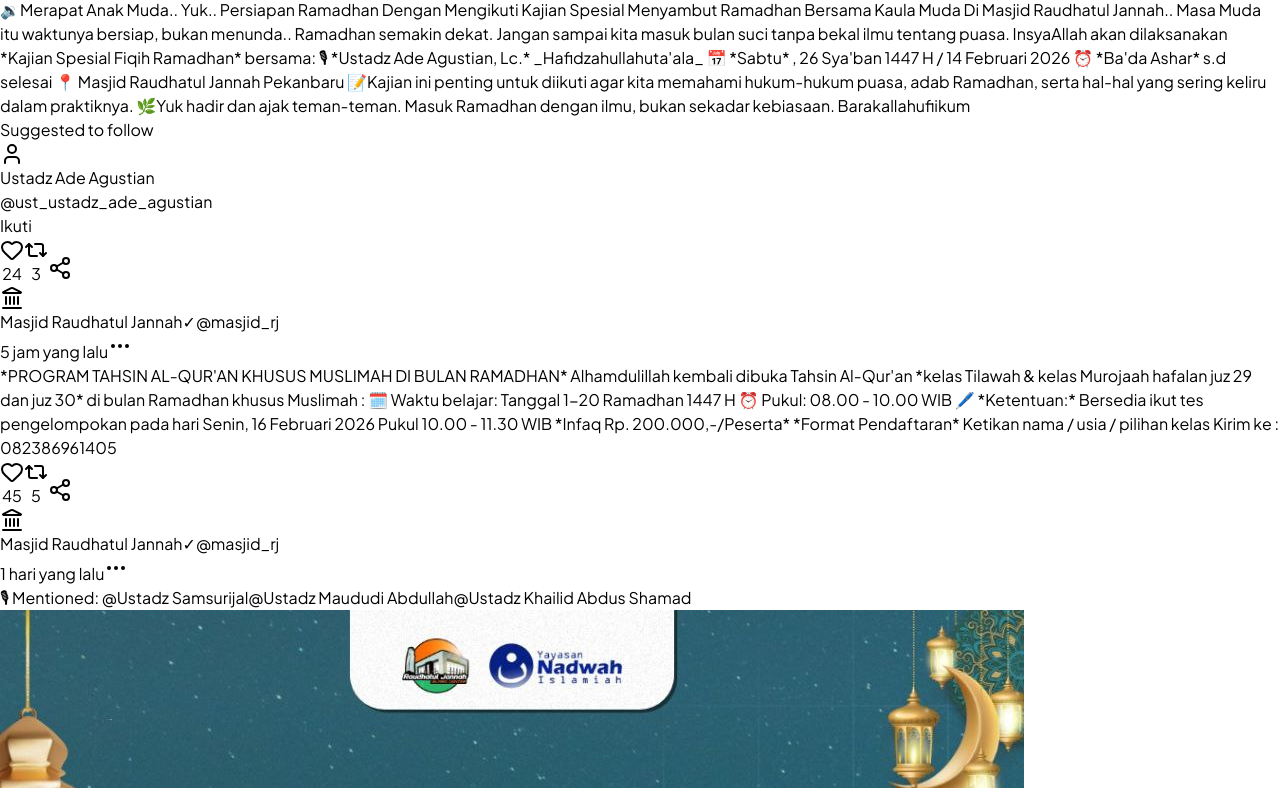
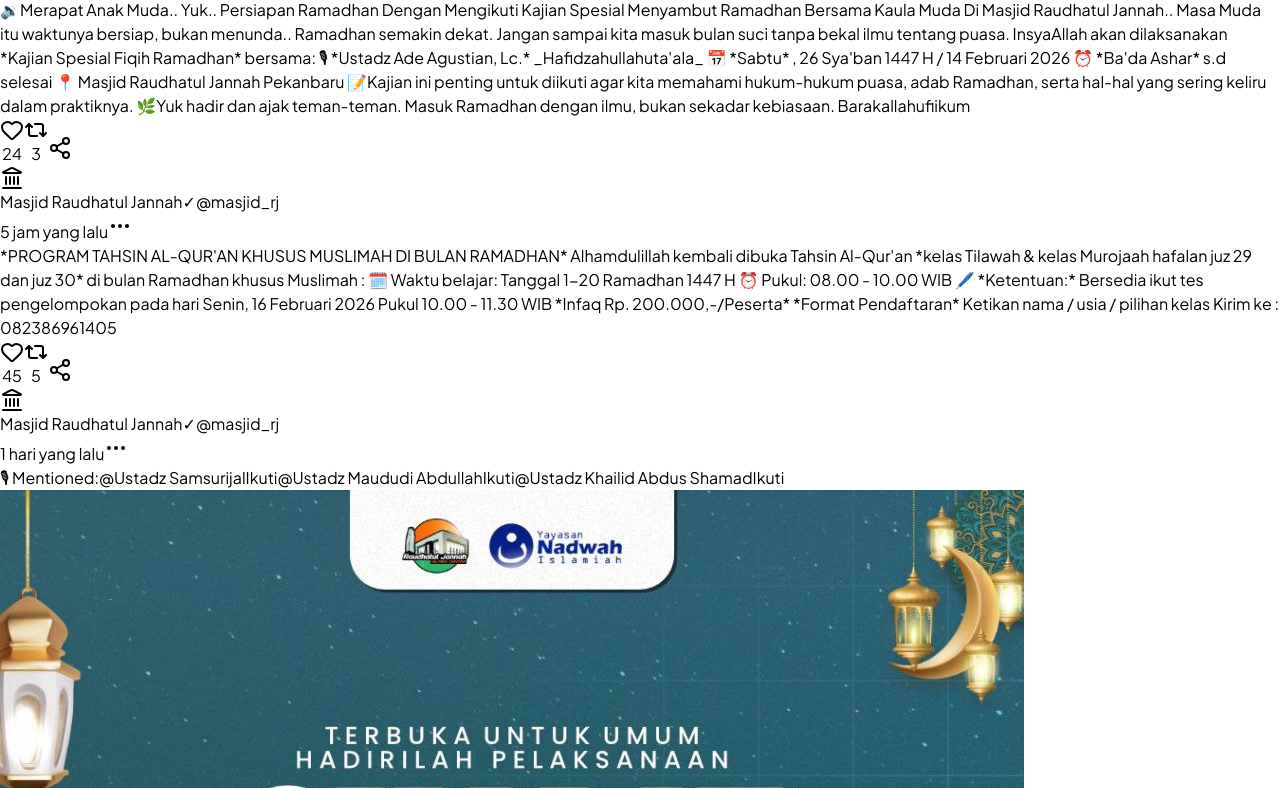
Before and after one commit to programmercintasunnah/masajid-react, a React (Vite) app: page /favorites in a window 1280 px wide. Shown: the part 1552-2340 px from the top of the page. Built offline with nearby package versions, Linux system fonts and the light colour scheme.

Commit message:
feat: add follow button next to reposted by and mentioned ustadz

```diff
--- a/src/pages/Favorites.tsx
+++ b/src/pages/Favorites.tsx
@@ -1,6 +1,6 @@
 import { useState } from "react";
 import type { FavTab, FeedItem } from "../types";
-import { Heart, Repeat2, Share2, MoreHorizontal, User, Landmark, Check } from "lucide-react";
+import { Heart, Repeat2, Share2, MoreHorizontal, User, Landmark } from "lucide-react";
 
 const FOLLOWED_USERS = ["masjid_rj", "masjid_alikhlas", "ust_adagustian", "ahmad_fauzan"];
 
@@ -245,34 +245,6 @@ function ThreadCard({ feed, isFollowed, onFollow }: {
   const hasImage = feed.image || (feed.images && feed.images.length > 0);
   const isMasjid = feed.type === "masjid";
 
-  const suggestedToFollow = (() => {
-    const suggestions: { name: string; username: string; type: "masjid" | "ustadz" }[] = [];
-
-    if (feed.repostedBy && !isFollowed(feed.repostedBy.username)) {
-      const type = feed.repostedBy.username.includes("masjid") ? "masjid" : "ustadz";
-      suggestions.push({
-        name: feed.repostedBy.name,
-        username: feed.repostedBy.username,
-        type,
-      });
-    }
-
-    if (feed.mentionedUstadz && feed.mentionedUstadz.length > 0) {
-      feed.mentionedUstadz.forEach((ustadzName) => {
-        const ustadzUsername = `ust_${ustadzName.toLowerCase().replace(/\s+/g, "_")}`;
-        if (!isFollowed(ustadzUsername)) {
-          suggestions.push({
-            name: ustadzName,
-            username: ustadzUsername,
-            type: "ustadz",
-          });
-        }
-      });
-    }
-
-    return suggestions;
-  })();
-
   return (
     <div className="mx-0 sm:mx-5 my-3 bg-white rounded-none sm:rounded-2xl shadow-sm border-b sm:border border-black/[0.04]">
       <div className="p-4">
@@ -313,17 +285,41 @@ function ThreadCard({ feed, isFollowed, onFollow }: {
             </div>
 
             {feed.repostedBy && (
-              <div className="text-[12px] text-gray-400 mb-1">
-                <Repeat2 className="w-3 h-3 inline mr-1" />
-                Reposted by @{feed.repostedBy.username}
+              <div className="flex items-center gap-2 mb-1">
+                <span className="text-[12px] text-gray-400">
+                  <Repeat2 className="w-3 h-3 inline mr-1" />
+                  Reposted by @{feed.repostedBy.username}
+                </span>
+                {!isFollowed(feed.repostedBy.username) && (
+                  <button
+                    onClick={() => onFollow(feed.repostedBy!.username)}
+                    className="text-[10px] font-bold px-2 py-0.5 rounded-full bg-[#0b3d2e] text-white hover:bg-[#0a3528]"
+                  >
+                    Ikuti
+                  </button>
+                )}
               </div>
             )}
 
             {feed.mentionedUstadz && feed.mentionedUstadz.length > 0 && (
-              <div className="text-[12px] text-purple-600 mb-2 flex flex-wrap gap-1">
-                🎙 Mentioned: {feed.mentionedUstadz.map((ustadz, i) => (
-                  <span key={i} className="font-medium">@{ustadz}</span>
-                ))}
+              <div className="flex items-center flex-wrap gap-2 mb-2">
+                <span className="text-[12px] text-purple-600">🎙 Mentioned:</span>
+                {feed.mentionedUstadz.map((ustadz, i) => {
+                  const ustadzUsername = `ust_${ustadz.toLowerCase().replace(/\s+/g, "_")}`;
+                  return (
+                    <span key={i} className="flex items-center gap-1">
+                      <span className="text-[12px] text-purple-600 font-medium">@{ustadz}</span>
+                      {!isFollowed(ustadzUsername) && (
+                        <button
+                          onClick={() => onFollow(ustadzUsername)}
+                          className="text-[10px] font-bold px-2 py-0.5 rounded-full bg-[#0b3d2e] text-white hover:bg-[#0a3528]"
+                        >
+                          Ikuti
+                        </button>
+                      )}
+                    </span>
+                  );
+                })}
               </div>
             )}
 
@@ -343,46 +339,6 @@ function ThreadCard({ feed, isFollowed, onFollow }: {
               <div className="flex gap-2 flex-wrap mb-3">
                 {feed.tags.map((tag, i) => (
                   <span key={i} className="text-[13px] text-black font-medium">{tag}</span>
-                ))}
-              </div>
-            )}
-
-            {suggestedToFollow && suggestedToFollow.length > 0 && (
-              <div className="mb-3 p-3 bg-gray-50 rounded-xl">
-                <div className="text-[11px] text-gray-400 mb-2">Suggested to follow</div>
-                {suggestedToFollow.map((suggestion, i) => (
-                  <div key={i} className="flex items-center justify-between mb-2 last:mb-0">
-                    <div className="flex items-center gap-2">
-                      <div className={`w-8 h-8 rounded-full flex items-center justify-center ${suggestion.type === 'masjid' ? 'bg-emerald-100' : 'bg-purple-100'}`}>
-                        {suggestion.type === 'masjid' ? (
-                          <Landmark className="w-4 h-4 text-[#0b3d2e]" />
-                        ) : (
-                          <User className="w-4 h-4 text-purple-600" />
-                        )}
-                      </div>
-                      <div>
-                        <div className="text-[13px] font-medium text-gray-900">{suggestion.name}</div>
-                        <div className="text-[11px] text-gray-400">@{suggestion.username}</div>
-                      </div>
-                    </div>
-                    <button
-                      onClick={() => onFollow(suggestion.username)}
-                      className={`text-[11px] font-bold px-3 py-1 rounded-full transition-colors ${
-                        isFollowed(suggestion.username)
-                          ? "bg-gray-100 text-gray-600 border border-gray-300"
-                          : "bg-[#0b3d2e] text-white hover:bg-[#0a3528]"
-                      }`}
-                    >
-                      {isFollowed(suggestion.username) ? (
-                        <span className="flex items-center gap-1">
-                          <Check className="w-3 h-3" />
-                          Mengikuti
-                        </span>
-                      ) : (
-                        "Ikuti"
-                      )}
-                    </button>
-                  </div>
                 ))}
               </div>
             )}
```
Also changed, not shown: 1 other file (tests, documents, lock files or other folders).
